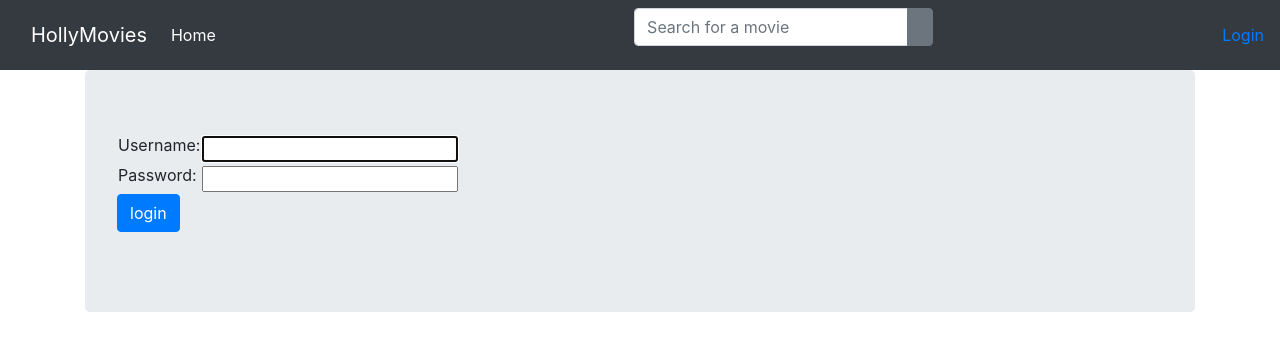
After one commit to Zalotleh/IMDB_Clone, a Django app: page /account/login/ in a window 1280 px wide. The commit adds this page. Shown: the top 351 px of the page. Run offline with Django 4.2, Linux system fonts and the light colour scheme; some libraries are stand-ins or nearby versions.

Commit message:
I continue building, here I worked on: - added Authentication feature. login and log out. - created a login page. - used LoginRequiredMixin to add authentication to the update,create,delete views. - Added Authorisation feature: using PermissionRequiredMixin for the update,create,delete views. - added a group permission. - added a search, sorting and filtering functionalities

```diff
--- a/hollymovies/hollymovies/urls.py
+++ b/hollymovies/hollymovies/urls.py
@@ -14,7 +14,7 @@ Including another URLconf
     2. Add a URL to urlpatterns:  path('blog/', include('blog.urls'))
 """
 from django.contrib import admin
-from django.urls import path
+from django.urls import path, include
 from viewer.views import (hello,
                           movies,
                           ListMovies,
@@ -57,5 +57,6 @@ urlpatterns = [
     path('create_director/', CreateDirector.as_view(), name='create_director'),
     path('name/<int:pk>/update', UpdateDirector.as_view(), name='update_director'),
     path('name/<int:pk>/delete', DeleteDirector.as_view(), name='delete_director'),
-    path('contact/', ContactPage.as_view(), name='contact')
+    path('contact/', ContactPage.as_view(), name='contact'),
+    path('account/', include('django.contrib.auth.urls'))
 ]
--- a/hollymovies/viewer/templates/base.html
+++ b/hollymovies/viewer/templates/base.html
@@ -32,6 +32,28 @@
           </div>
         </div>
       </div>
+
+      <div class="container">
+        <form method="get">
+        <div class="input-group">
+          <input type="text" class="form-control" placeholder="Search for a movie" name="search">
+          <div class="input-group-append">
+           <button class="btn btn-secondary" type="submit">
+             <i class="bi bi-search"></i>
+           </button>
+          </div>
+        </div>
+        </form>
+      </div>
+
+      <ul class="nav navbar-nav navbar-right">
+         {% if user.is_authenticated %}
+              <li><a href="{% url 'logout' %}?next={{ request.path }}">Logout</a></li>
+         {% else %}
+              <li><a href="{% url 'login' %}">Login</a></li>
+         {% endif %}
+      </ul>
+
     </nav>
     <div class="container">
       <div class="jumbotron">
--- a/hollymovies/viewer/templates/create_movie.html
+++ b/hollymovies/viewer/templates/create_movie.html
@@ -5,7 +5,7 @@
     {% csrf_token %}
     {{form.as_p}}
 
-    <input type="submit" value="Create Movie">
+    <input type="submit" value="Create Movie"  class="btn btn-primary">
 </form>
 
 {%endblock%}
--- a/hollymovies/viewer/templates/delete_actor.html
+++ b/hollymovies/viewer/templates/delete_actor.html
@@ -5,7 +5,7 @@
 Are you sure you want to delete the Actor {{actor.name}} ?
 <form method="post">
     {% csrf_token %}
-    <input type="submit" value="Delete Actor">
+    <input type="submit" value="Delete Actor" class="btn btn-primary">
 </form>
 
 {%endblock%}
--- a/hollymovies/viewer/templates/delete_director.html
+++ b/hollymovies/viewer/templates/delete_director.html
@@ -5,7 +5,7 @@
 Are you sure you want to delete the Director {{director.name}} ?
 <form method="post">
     {% csrf_token %}
-    <input type="submit" value="Delete Director">
+    <input type="submit" value="Delete Director" class="btn btn-primary">
 </form>
 
 {%endblock%}
--- a/hollymovies/viewer/templates/delete_movie.html
+++ b/hollymovies/viewer/templates/delete_movie.html
@@ -5,7 +5,7 @@
 Are you sure you want to delete the movie {{movie.title}} ?
 <form method="post">
     {% csrf_token %}
-    <input type="submit" value="Delete Movie">
+    <input type="submit" value="Delete Movie" class="btn btn-primary">
 </form>
 
 {%endblock%}
--- /dev/null
+++ b/hollymovies/viewer/templates/registration/login.html
@@ -0,0 +1,29 @@
+{% extends 'base.html' %}
+{% block content %}
+    {% if form.errors %}
+        <p>Your username and password didn't match. Please try again.</p>
+    {% endif %}
+    {% if next %}
+        {% if user.is_authenticated %}
+            <p>Your account doesn't have access to this page. To proceed,
+                please log in with an account that has access.</p>
+        {% else %}
+            <p>Please login to see this page.</p>
+        {% endif %}
+    {% endif %}
+    <form method="post" action="{% url 'login' %}">
+        {% csrf_token %}
+        <table>
+            <tr>
+                <td>{{ form.username.label_tag }}</td>
+                <td>{{ form.username }}</td>
+            </tr>
+            <tr>
+                <td>{{ form.password.label_tag }}</td>
+                <td>{{ form.password }}</td>
+            </tr>
+        </table>
+        <input type="submit" value="login" class="btn btn-primary"/>
+        <input type="hidden" name="next" value="{{ next }}"/>
+    </form>
+{% endblock %}
--- a/hollymovies/viewer/templates/update_actor.html
+++ b/hollymovies/viewer/templates/update_actor.html
@@ -5,7 +5,7 @@
     {% csrf_token %}
     {{form.as_p}}
 
-    <input type="submit" value="Update Actor">
+    <input type="submit" value="Update Actor" class="btn btn-primary">
 </form>
 
 {%endblock%}
--- a/hollymovies/viewer/templates/update_director.html
+++ b/hollymovies/viewer/templates/update_director.html
@@ -5,7 +5,7 @@
     {% csrf_token %}
     {{form.as_p}}
 
-    <input type="submit" value="Update Director">
+    <input type="submit" value="Update Director" class="btn btn-primary">
 </form>
 
 {%endblock%}
--- a/hollymovies/viewer/templates/update_movie.html
+++ b/hollymovies/viewer/templates/update_movie.html
@@ -5,7 +5,7 @@
     {% csrf_token %}
     {{form.as_p}}
 
-    <input type="submit" value="Update Movie">
+    <input type="submit" value="Update Movie" class="btn btn-primary">
 </form>
 
 {%endblock%}
```
Also changed, not shown: hollymovies/hollymovies/settings.py (+3 -6 lines), hollymovies/viewer/views.py (+53 -9 lines), hollymovies/db.sqlite3.
